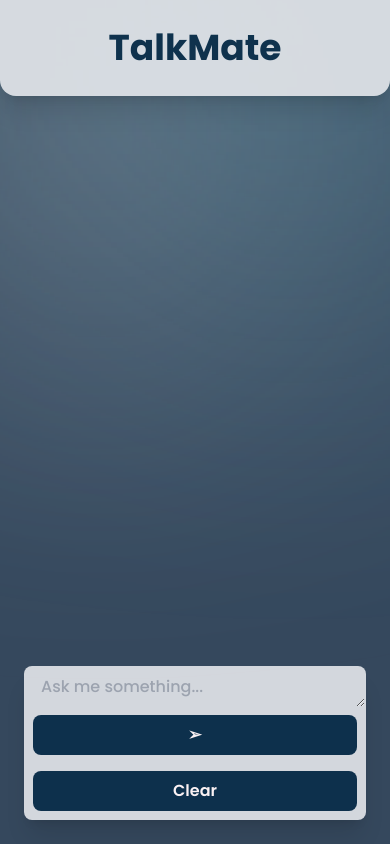
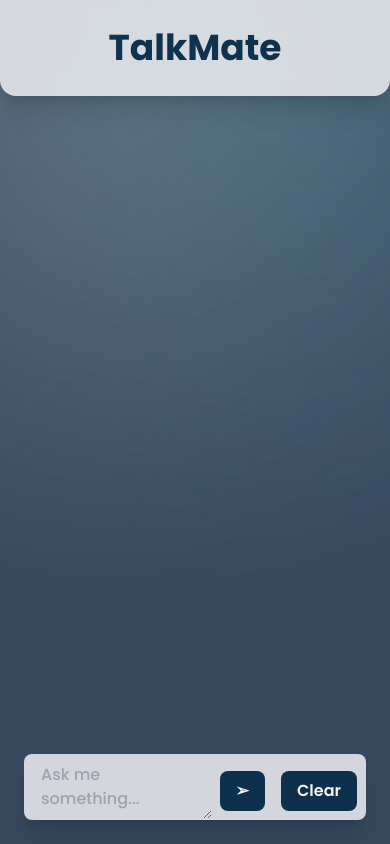
Before and after one commit to AngelJCT/_talkmate_react, a React (Create React App) app: page / in a window 390 px wide. Built offline with nearby package versions, Linux system fonts and the light colour scheme.

Commit message:
changing textarea input box to flex-row and making the buttons to stay at the bottom-right-corner

```diff
--- a/src/App.js
+++ b/src/App.js
@@ -92,7 +92,7 @@ function App() {
           </div>
       </div>
       <form onSubmit={handleSubmit} className='flex-none p-6'>
-        <div className='flex flex-col sm:flex-row rounded-lg border border-transparent bg-gray-200 bg-opacity-90 shadow-xl'>
+        <div className='flex flex-row sm:flex-row rounded-lg border border-transparent bg-gray-200 bg-opacity-90 shadow-xl'>
           <TextareaAutosize
           className="flex-grow px-4 py-2 bg-transparent text-black focus:outline-none font-medium"
           placeholder='Ask me something...'
@@ -104,8 +104,10 @@ function App() {
               handleSubmit(e);
             }
         }}/>
+        <div className='flex-none flex items-end'>
           <button type='submit' className='bg-custom-color rounded-lg px-4 py-2 my-2 mx-2 text-white font-semibold focus:outline-none hover:bg-gray-600 transition-colors duration-300'>➢</button>
           <button onClick={clearChat} className='bg-custom-color rounded-lg px-4 py-2 my-2 mx-2 text-white font-semibold focus:outline-none hover:bg-gray-600 transition-colors duration-300'>Clear</button>
+        </div>
         </div>
       </form>
       </div>
```
